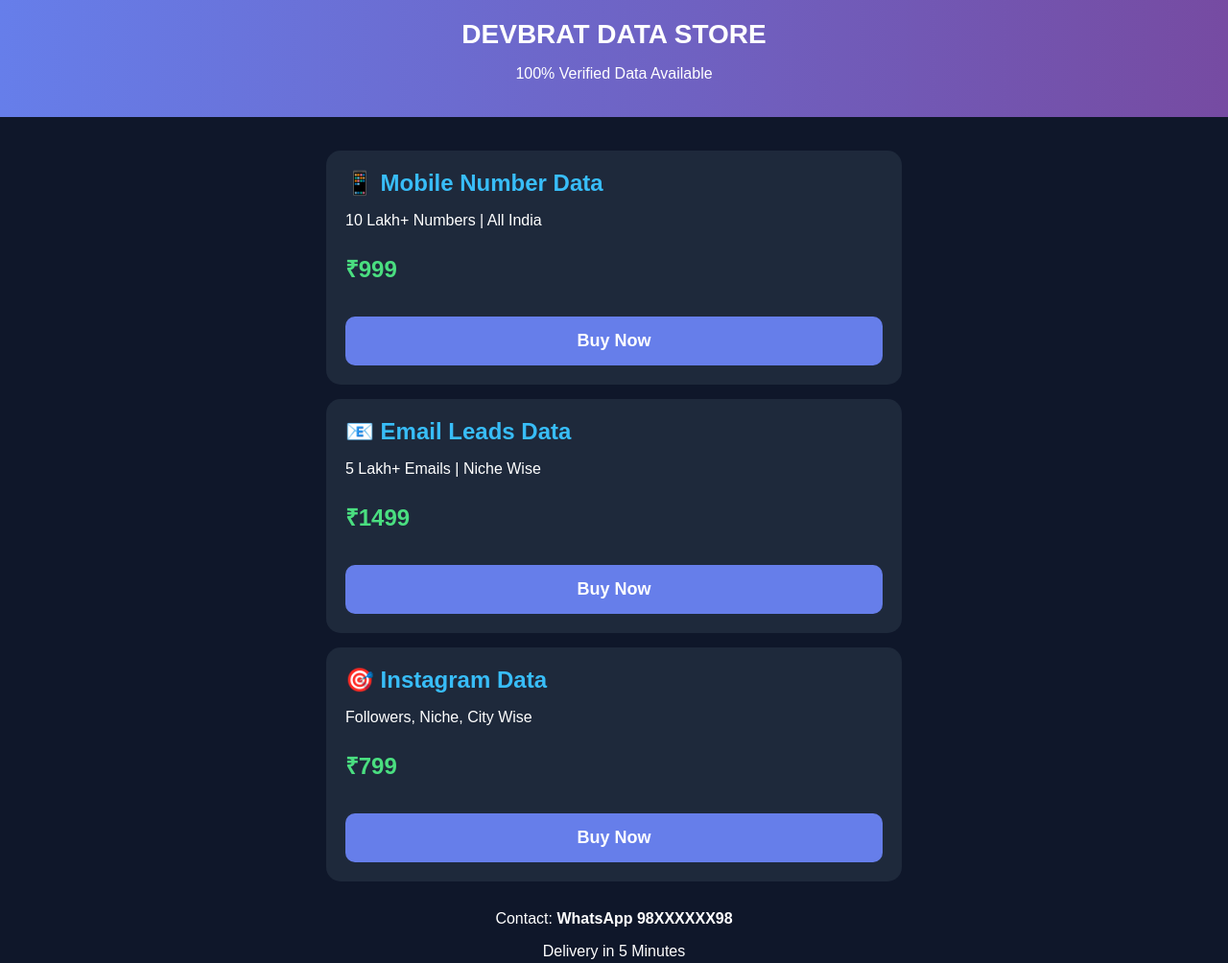
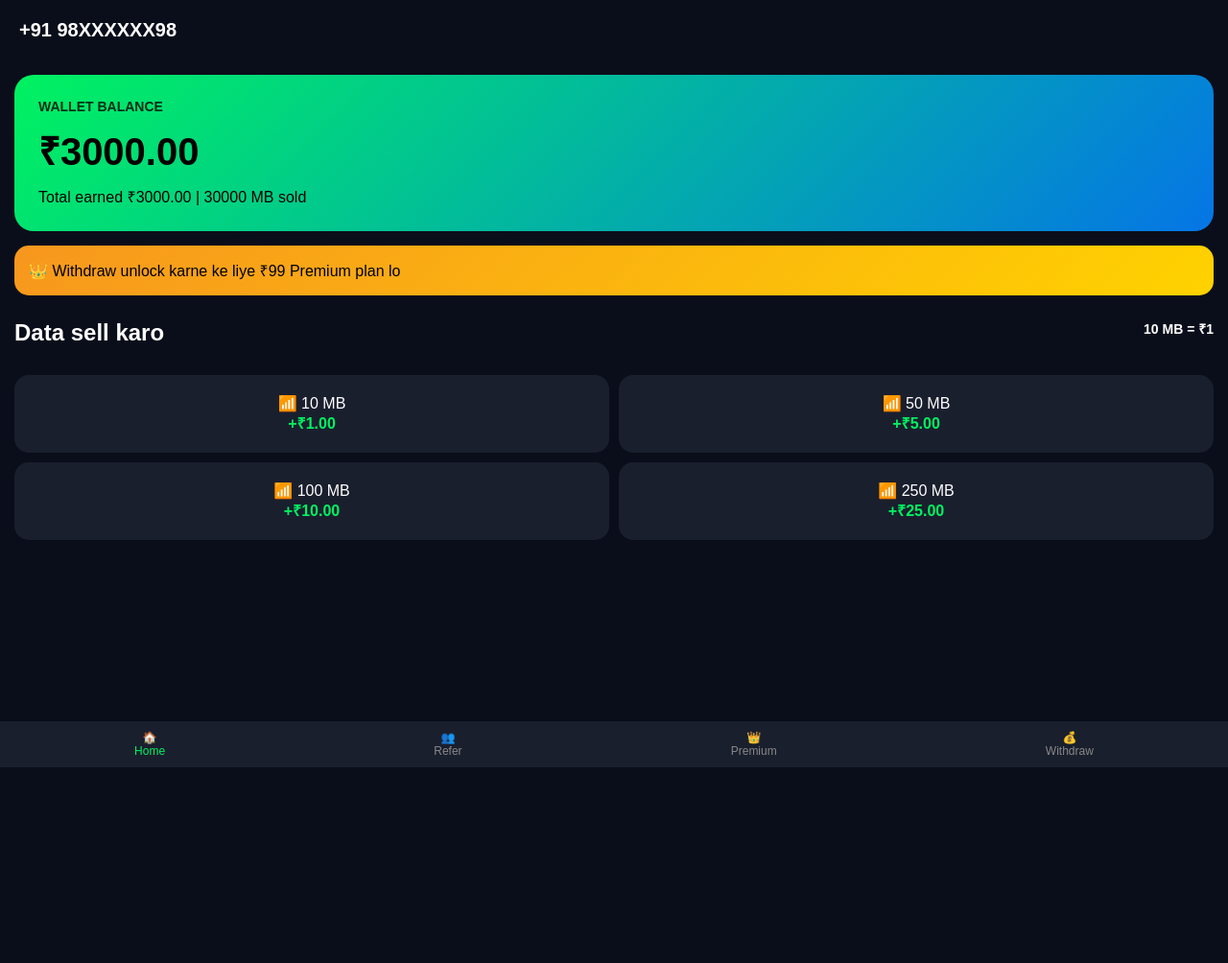
Before and after one commit to devbrat99-hub/devbrat99-hub.github.io, a plain HTML site: page index.html in a window 1280 px wide. Shown: the whole page at 96% size. After the commit the page ends 800 px from the top, so only its background shows below. Drawn offline with Linux system fonts and the light colour scheme.

Commit message:
Update title and enhance layout in index.html

```diff
--- a/index.html
+++ b/index.html
@@ -3,51 +3,55 @@
 <head>
 <meta charset="UTF-8">
 <meta name="viewport" content="width=device-width, initial-scale=1.0">
-<title>DEVBRAT DATA - Buy Premium Data</title>
+<title>DEVBRAT CASH</title>
 <style>
-body{margin:0;font-family:Arial;background:#0f172a;color:white;}
-.header{background:linear-gradient(90deg,#667eea,#764ba2);padding:20px;text-align:center;}
-.header h1{margin:0;font-size:28px;}
-.container{padding:20px;max-width:600px;margin:auto;}
-.card{background:#1e293b;border-radius:15px;padding:20px;margin:15px 0;}
-.card h2{color:#38bdf8;margin:0 0 10px;}
-.price{font-size:24px;color:#4ade80;font-weight:bold;}
-.btn{width:100%;padding:15px;background:#667eea;color:white;border:none;border-radius:10px;font-size:18px;font-weight:bold;margin-top:10px;}
-.contact{text-align:center;margin-top:30px;}
+*{margin:0;padding:0;box-sizing:border-box;font-family:Arial;}
+body{background:#0a0e1a;color:white;padding-bottom:80px;}
+.header{padding:20px;font-size:20px;font-weight:bold;}
+.wallet{background:linear-gradient(135deg,#00f260,#0575e6);border-radius:20px;padding:25px;margin:15px;color:black;}
+.wallet h3{font-size:14px;opacity:0.8;}
+.wallet h1{font-size:40px;margin:10px 0;}
+.card{background:#1a1f2e;border-radius:15px;padding:15px;margin:10px 15px;}
+.grid{display:grid;grid-template-columns:1fr 1fr;gap:10px;margin:15px;}
+.box{background:#1a1f2e;border-radius:15px;padding:20px;text-align:center;}
+.box h2{font-size:18px;color:#ccc;}
+.box h1{font-size:24px;color:#00f260;margin-top:5px;}
+.btn{width:90%;margin:10px 5%;padding:15px;background:linear-gradient(135deg,#00f260,#0575e6);border:none;border-radius:15px;color:black;font-size:18px;font-weight:bold;}
+.nav{position:fixed;bottom:0;width:100%;background:#1a1f2e;display:flex;justify-content:space-around;padding:10px 0;}
+.nav div{text-align:center;font-size:12px;color:#888;}
+.nav .active{color:#00f260;}
+.orange{background:linear-gradient(135deg,#f7971e,#ffd200);color:black;}
 </style>
 </head>
 <body>
-<div class="header">
-<h1>DEVBRAT DATA STORE</h1>
-<p>100% Verified Data Available</p>
+
+<!-- HOME PAGE -->
+<div id="home">
+<div class="header">+91 98XXXXXX98</div>
+<div class="wallet">
+<h3>WALLET BALANCE</h3>
+<h1>₹3000.00</h1>
+<p>Total earned ₹3000.00 | 30000 MB sold</p>
+</div>
+<div class="card orange">
+👑 Withdraw unlock karne ke liye ₹99 Premium plan lo
+</div>
+<h2 style="padding:15px;">Data sell karo <span style="float:right;font-size:14px;">10 MB = ₹1</span></h2>
+<div class="grid">
+<div class="box">📶 10 MB<br><b style="color:#00f260;">+₹1.00</b></div>
+<div class="box">📶 50 MB<br><b style="color:#00f260;">+₹5.00</b></div>
+<div class="box">📶 100 MB<br><b style="color:#00f260;">+₹10.00</b></div>
+<div class="box">📶 250 MB<br><b style="color:#00f260;">+₹25.00</b></div>
+</div>
 </div>
 
-<div class="container">
-<div class="card">
-<h2>📱 Mobile Number Data</h2>
-<p>10 Lakh+ Numbers | All India</p>
-<p class="price">₹999</p>
-<button class="btn" onclick="alert('WhatsApp pe contact karo')">Buy Now</button>
+<!-- BOTTOM NAV -->
+<div class="nav">
+<div class="active">🏠<br>Home</div>
+<div>👥<br>Refer</div>
+<div>👑<br>Premium</div>
+<div>💰<br>Withdraw</div>
 </div>
 
-<div class="card">
-<h2>📧 Email Leads Data</h2>
-<p>5 Lakh+ Emails | Niche Wise</p>
-<p class="price">₹1499</p>
-<button class="btn" onclick="alert('WhatsApp pe contact karo')">Buy Now</button>
-</div>
-
-<div class="card">
-<h2>🎯 Instagram Data</h2>
-<p>Followers, Niche, City Wise</p>
-<p class="price">₹799</p>
-<button class="btn" onclick="alert('WhatsApp pe contact karo')">Buy Now</button>
-</div>
-
-<div class="contact">
-<p>Contact: <b>WhatsApp 98XXXXXX98</b></p>
-<p>Delivery in 5 Minutes</p>
-</div>
-</div>
 </body>
 </html>
```
